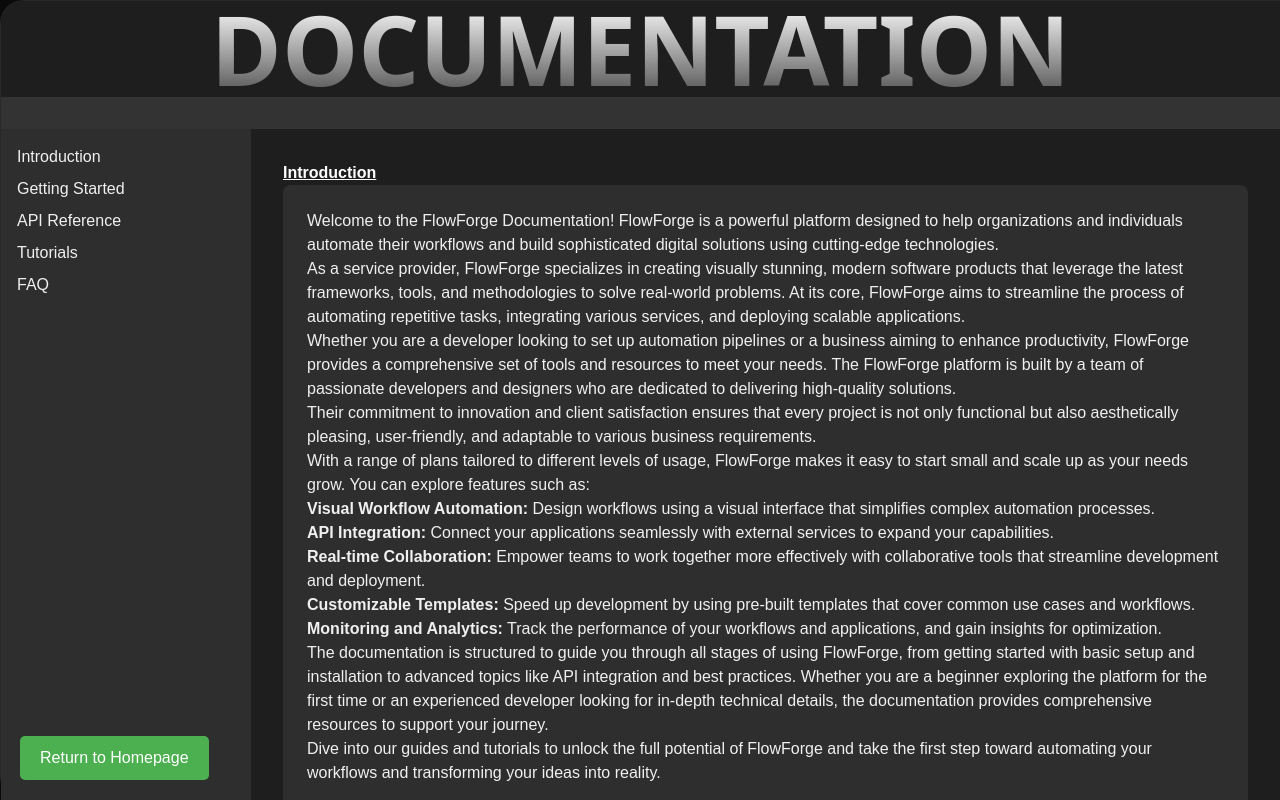
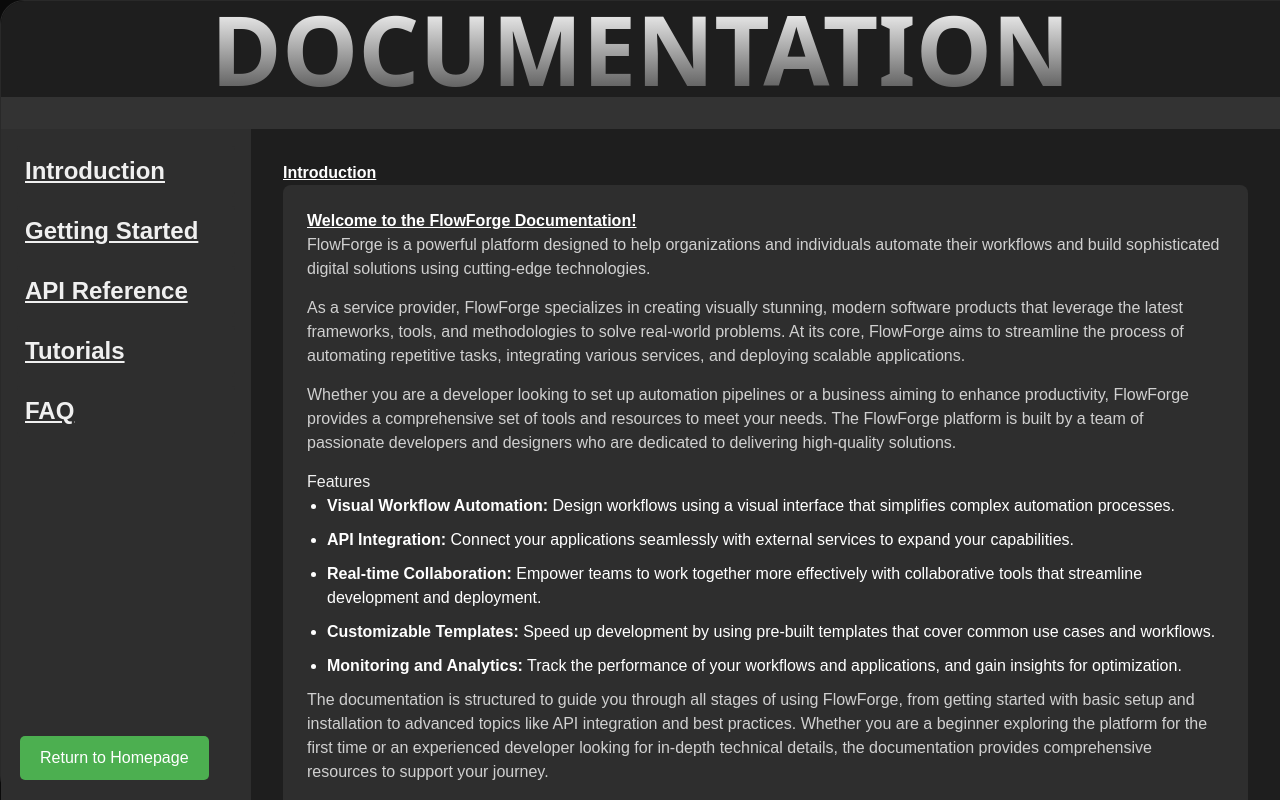
Before and after one commit to acmpesuecc/flowforge, a Next.js app: page /documentation in a window 1280 px wide. Built offline with nearby package versions, Linux system fonts and the light colour scheme.

Commit message:
Add files via upload

```diff
--- a/src/app/(main)/(pages)/documentation/page.tsx
+++ b/src/app/(main)/(pages)/documentation/page.tsx
@@ -50,34 +50,42 @@
     key={section.id}
     style={{ marginBottom: '2rem', backgroundColor: '#2e2e2e', padding: '1.5rem', borderRadius: '8px' }}
   >
-         <p>
-              Welcome to the FlowForge Documentation! FlowForge is a powerful platform designed to help organizations and individuals automate their workflows and build sophisticated digital solutions using cutting-edge technologies.
+         <div style={styles.container}>
+      <h1 style={styles.heading}>Welcome to the FlowForge Documentation!</h1>
+      <p style={styles.paragraph}>
+        FlowForge is a powerful platform designed to help organizations and individuals automate their workflows and build sophisticated digital solutions using cutting-edge technologies.
       </p>
-            <p>
+      <p style={styles.paragraph}>
         As a service provider, FlowForge specializes in creating visually stunning, modern software products that leverage the latest frameworks, tools, and methodologies to solve real-world problems. At its core, FlowForge aims to streamline the process of automating repetitive tasks, integrating various services, and deploying scalable applications.
       </p>
-            <p>
+      <p style={styles.paragraph}>
         Whether you are a developer looking to set up automation pipelines or a business aiming to enhance productivity, FlowForge provides a comprehensive set of tools and resources to meet your needs. The FlowForge platform is built by a team of passionate developers and designers who are dedicated to delivering high-quality solutions.
       </p>
-            <p>
-              Their commitment to innovation and client satisfaction ensures that every project is not only functional but also aesthetically pleasing, user-friendly, and adaptable to various business requirements.
-            </p>
-            <p>
-              With a range of plans tailored to different levels of usage, FlowForge makes it easy to start small and scale up as your needs grow. You can explore features such as:
-            </p>
-            <ul>
-              <li><strong>Visual Workflow Automation:</strong> Design workflows using a visual interface that simplifies complex automation processes.</li>
-              <li><strong>API Integration:</strong> Connect your applications seamlessly with external services to expand your capabilities.</li>
-              <li><strong>Real-time Collaboration:</strong> Empower teams to work together more effectively with collaborative tools that streamline development and deployment.</li>
-              <li><strong>Customizable Templates:</strong> Speed up development by using pre-built templates that cover common use cases and workflows.</li>
-              <li><strong>Monitoring and Analytics:</strong> Track the performance of your workflows and applications, and gain insights for optimization.</li>
+      <h2 style={styles.subheading}>Features</h2>
+      <ul style={styles.list}>
+        <li style={styles.listItem}>
+          <strong>Visual Workflow Automation:</strong> Design workflows using a visual interface that simplifies complex automation processes.
+        </li>
+        <li style={styles.listItem}>
+          <strong>API Integration:</strong> Connect your applications seamlessly with external services to expand your capabilities.
+        </li>
+        <li style={styles.listItem}>
+          <strong>Real-time Collaboration:</strong> Empower teams to work together more effectively with collaborative tools that streamline development and deployment.
+        </li>
+        <li style={styles.listItem}>
+          <strong>Customizable Templates:</strong> Speed up development by using pre-built templates that cover common use cases and workflows.
+        </li>
+        <li style={styles.listItem}>
+          <strong>Monitoring and Analytics:</strong> Track the performance of your workflows and applications, and gain insights for optimization.
+        </li>
       </ul>
-            <p>
+      <p style={styles.paragraph}>
         The documentation is structured to guide you through all stages of using FlowForge, from getting started with basic setup and installation to advanced topics like API integration and best practices. Whether you are a beginner exploring the platform for the first time or an experienced developer looking for in-depth technical details, the documentation provides comprehensive resources to support your journey.
       </p>
-            <p>
+      <p style={styles.paragraph}>
         Dive into our guides and tutorials to unlock the full potential of FlowForge and take the first step toward automating your workflows and transforming your ideas into reality.
       </p>
+    </div>
 
   </section>
 )}
@@ -391,7 +399,7 @@
     key={section.id}
     style={{ marginBottom: '2rem', backgroundColor: '#2e2e2e', padding: '1.5rem', borderRadius: '8px' }}
   >
-       <h2 style={styles.heading}><span style={{ fontWeight: 'bold', textDecoration: 'underline' }}>Frequently Asked Questions (FAQ)</span></h2>
+       <h2 style={styles.heading}><span style={{ fontWeight: 'bold', textDecoration: 'underline' }}>Frequently Asked Questions</span></h2>
 
             <div style={styles.faqItem}>
               <h3 style={styles.question}>1. What is FlowForge?</h3>
@@ -490,6 +498,17 @@
   sidebarItem: {
     marginBottom: '0.5rem',
     cursor: 'pointer',
+    fontSize: '24px',
+    fontWeight: 'bold',
+    color: '#f0f0f0',
+    textDecoration: 'underline',
+    padding: '8px',
+    borderRadius: '5px',
+    transition: 'background-color 0.3s ease-in-out',
+    backgroundColor: '#2e2e2e',
+  },
+    sidebarItemHover: {
+    backgroundColor: '#4caf50'
   },
   contentArea: {
     marginLeft: '250px',
@@ -536,9 +555,34 @@
 
   codeBlock: {
     marginBottom: '2rem',
-    backgroundColor: '#1e1e1e', // Matches the dark theme
+    backgroundColor: '#1e1e1e',
     padding: '1rem',
     borderRadius: '8px',
+  },
+  sections: {
+    fontSize: '24px',
+    fontWeight: 'bold',
+    marginBottom: '10px',
+    color: '#f0f0f0',
+    textDecoration: 'underline',
+    cursor: 'pointer',
+    padding: '8px',
+    borderRadius: '5px',
+    transition: 'background-color 0.3s ease-in-out',
+    backgroundColor: '#2e2e2e',
+  },
+  paragraph: {
+    fontSize: '16px',
+    color: '#d0d0d0',
+    marginBottom: '15px',
+  },
+  list: {
+    listStyleType: 'disc',
+    marginLeft: '20px',
+    color: '#ffffff',
+  },
+  listItem: {
+    marginBottom: '10px',
   },
 };
 
```
Lines whose indentation alone changed are shown as unchanged.
